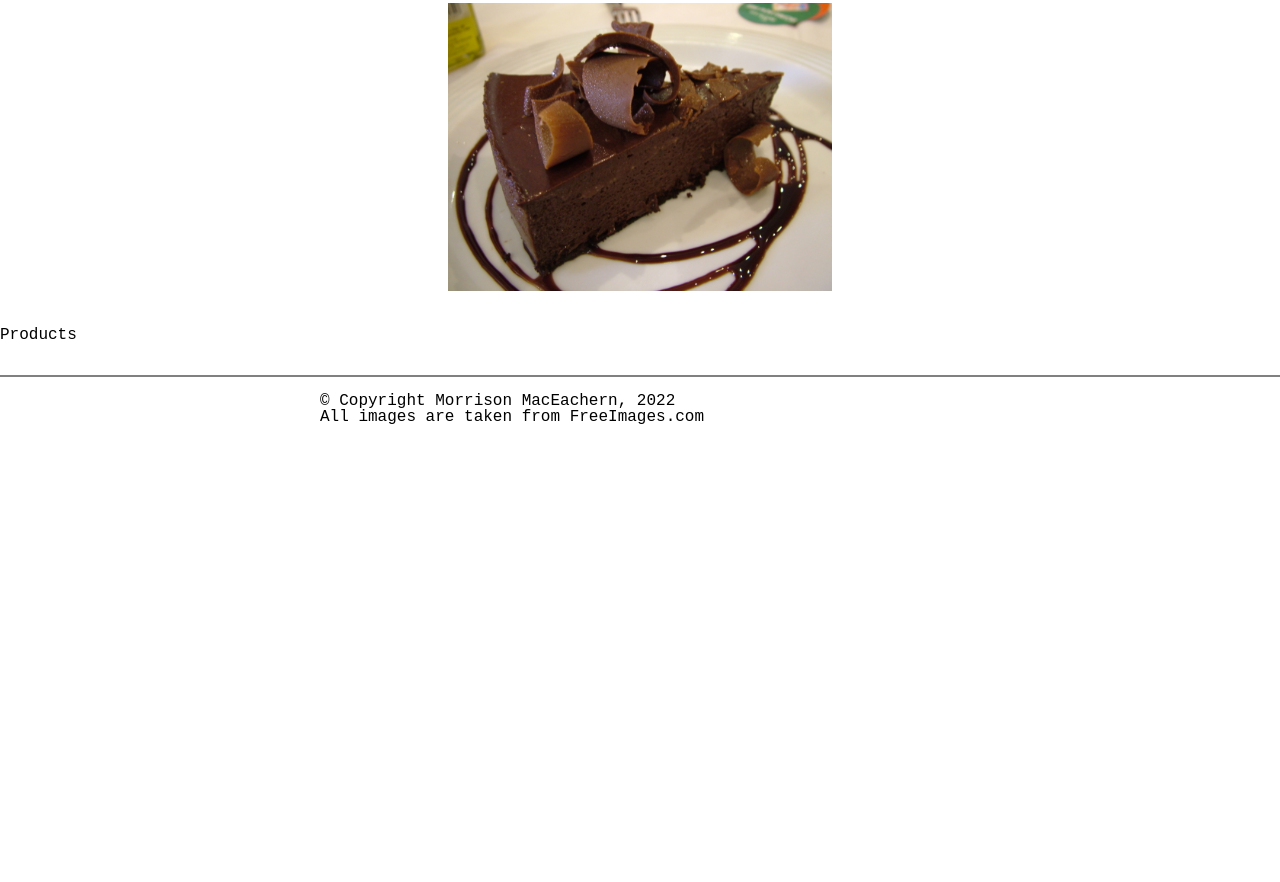
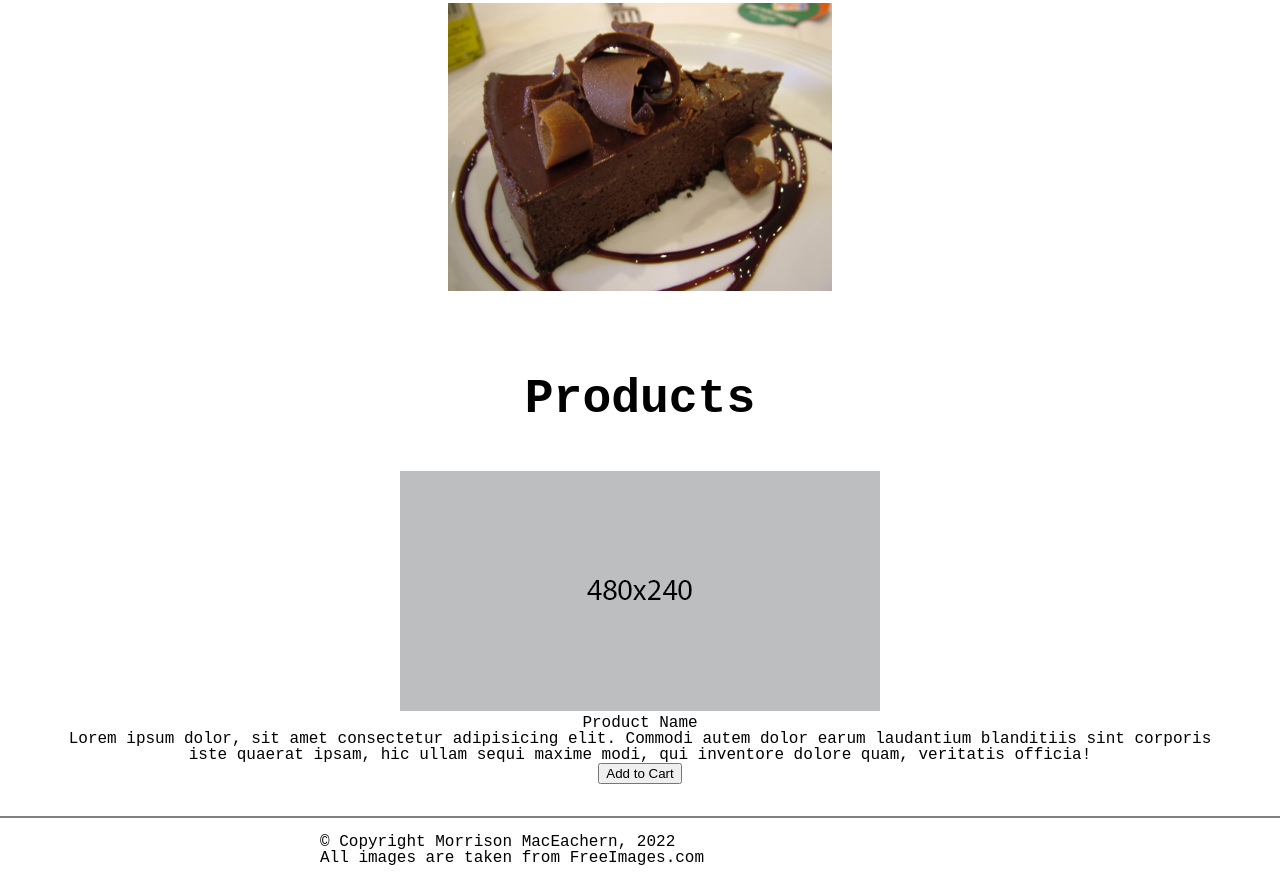
Before and after one commit to mace0061/mtm3201-midterm, a plain HTML site: page products.html in a window 1280 px wide. Shown: the part 316-1198 px from the top of the page. Before the commit the page ends 800 px from the top, so only its background shows below. Drawn offline with Linux system fonts and the light colour scheme.

Commit message:
adds images, code for products

```diff
--- a/css/main.css
+++ b/css/main.css
@@ -16,6 +16,7 @@ header {
 nav {
     font-size: 2.5em;
     font-weight: bold;
+    z-index: 2;
  }
 
  nav ul li a{
@@ -100,7 +101,8 @@ footer {
     margin-left: 25%;
  }
 
- /* styling for the contact section, including a form */
+ /* below is the styling for the contact page, mostly just a form
+ it arranges it to be easily legible and clickable */
 .contact {
     width: auto;
     background-color: white;
@@ -157,6 +159,29 @@ footer {
     background-color: rgb(200, 200, 200);
 }
 
+
+/* below are all the stylings specific to the products page */
+.productsh1 {
+    font-size: 3em;
+    margin-top: 1em;
+    font-weight: bold;
+    text-align: center;
+}
+
+.items {
+    margin: 0 auto;
+    margin-top: 3em;
+    width: 90%;
+    display: block;
+    text-align: center;
+}
+
+.productimage {
+    width: 20%;
+}
+
+/* this is the beginning of media queries
+I'm doing only one media query, at 760px, to differentiate between the mobile and desktop layouts */
  @media screen and (min-width: 760px) {
     header {
         padding-bottom: 8em;
--- a/products.html
+++ b/products.html
@@ -25,7 +25,30 @@
             <img class="cake" src="images/main_page_cake.jpg" alt="cake">
             <span class="tooltiptext">Want to see more delicious desserts like this? Take a look at the products below!</span>
         </div>
-        <h1>Products</h1>
+
+        <h1 class="productsh1">Products</h1>
+        <div class="items">
+            <div class="individualitems item1">
+                <picture class="productimage">
+                    <source srcset="images/gray_480x240.png,
+                                    images/gray_960x480.png 2x,
+                                    images/gray_1440x720.png 3x"
+                    media="(min-width: 760px)"/>
+
+                    <source srcset="images/gray_320x320.png,
+                                    images/gray_640x640.png 2x,
+                                    images/gray_960x960.png 3x"
+                    media="(max-width: 760px)"/>
+
+                    <img
+                        src="images/gray_320x320.png"
+                        alt="placeholder image for future products">
+                </picture>
+                <h2>Product Name</h2>
+                <p>Lorem ipsum dolor, sit amet consectetur adipisicing elit. Commodi autem dolor earum laudantium blanditiis sint corporis iste quaerat ipsam, hic ullam sequi maxime modi, qui inventore dolore quam, veritatis officia!</p>
+                <button class="addtocart add1" type="button">Add to Cart</button>
+            </div>
+        </div>
     </div>
     <footer>
         <p>&copy; Copyright Morrison MacEachern, 2022</p>
```
Also changed, not shown: images/gray_1440x720.png (added), images/gray_320x320.png (added), images/gray_480x240.png (added), images/gray_640x640.png (added), images/gray_960x480.png (added), images/gray_960x960.png (added).
